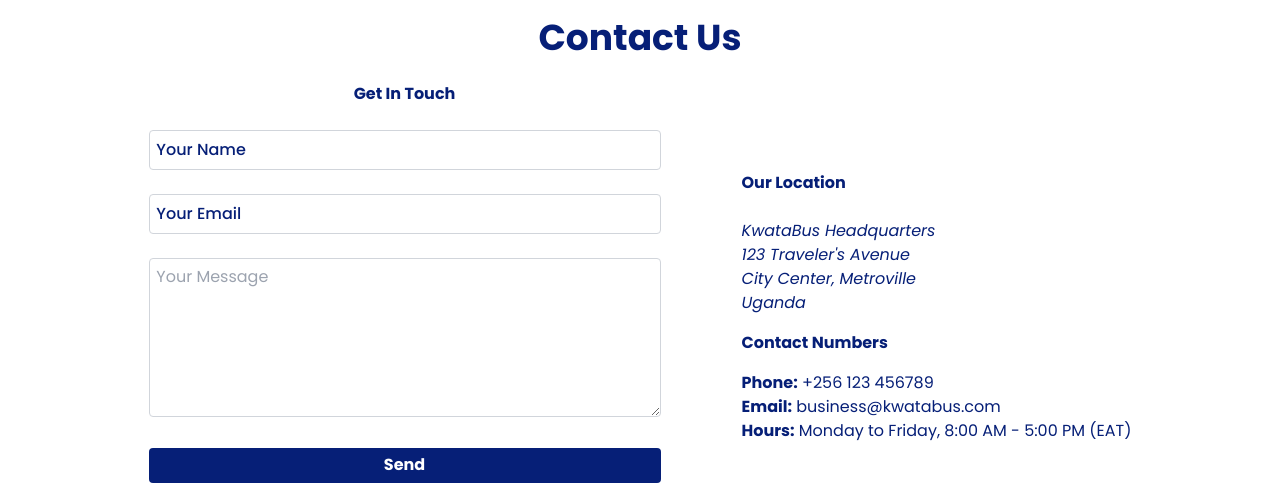
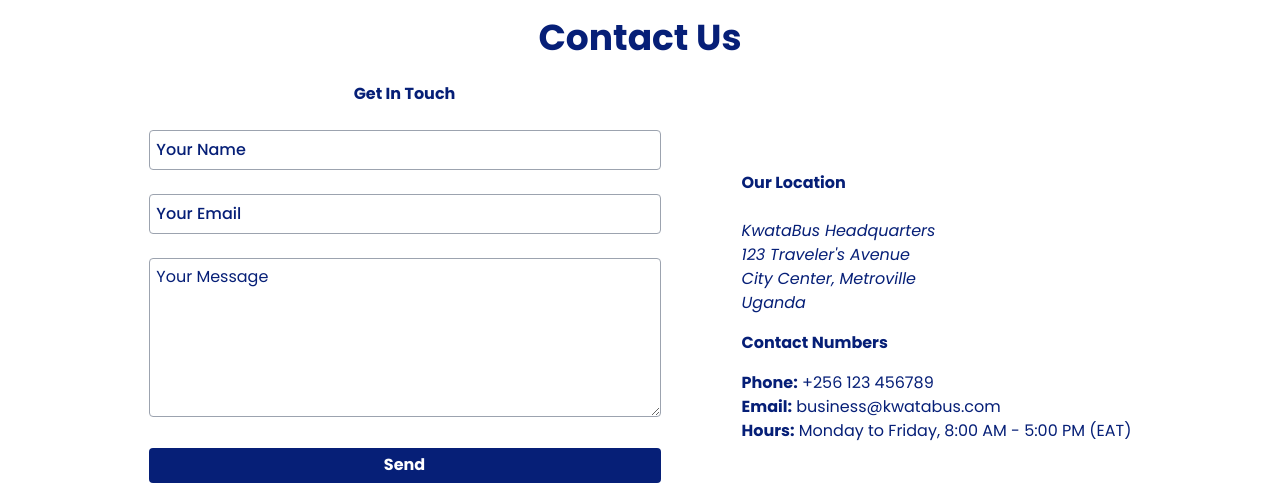
Before and after one commit to Patrickodida/KwataBus-App, a React (Vite) app: page / in a window 1280 px wide. Shown: the part 2900-3385 px from the top of the page. Built offline with nearby package versions, Linux system fonts and the light colour scheme.

Commit message:
Modify the contact form border and add color to the message placeholder

```diff
--- a/src/components/Contact.jsx
+++ b/src/components/Contact.jsx
@@ -87,7 +87,7 @@ function Contact() {
             <h3 className="mb-[24px] font-bold">Get In Touch</h3>
             <form onSubmit={handleSendMessage} className="contact-form">
               <input
-                className="w-full text-blue-900 rounded p-[0.425em] mb-[24px] border border-gray-300 text-[#061f77] focus:outline-none"
+                className="w-full text-[#061f77] rounded p-[0.425em] mb-[24px] border border-gray-400 focus:outline-none "
                 type="text"
                 id="name"
                 placeholder="Your Name"
@@ -98,7 +98,7 @@ function Contact() {
               />
               {error.name && <p className="text-red-500">{error.name}</p>}
               <input
-                className="w-full text-blue-900 rounded p-[0.425em] mb-[24px] border border-gray-300 text-[#061f77] focus:outline-none"
+                className="w-full text-[#061f77] rounded p-[0.425em] mb-[24px] border border-gray-400 focus:outline-none"
                 type="text"
                 id="email"
                 placeholder="Your Email"
@@ -114,7 +114,7 @@ function Contact() {
                 type="message"
                 rows="6"
                 cols="50"
-                className="w-full text-blue-900 rounded p-[0.425em] mb-[24px] border border-gray-300 text-[#061f77] focus:outline-none"
+                className="w-full rounded p-[0.425em] mb-[24px] border border-gray-400 text-[#061f77] focus:outline-none placeholder:text-[#061f77]"
                 placeholder="Your Message"
                 onChange={(e) => {
                   setInput({ ...input, message: e.target.value });
```
